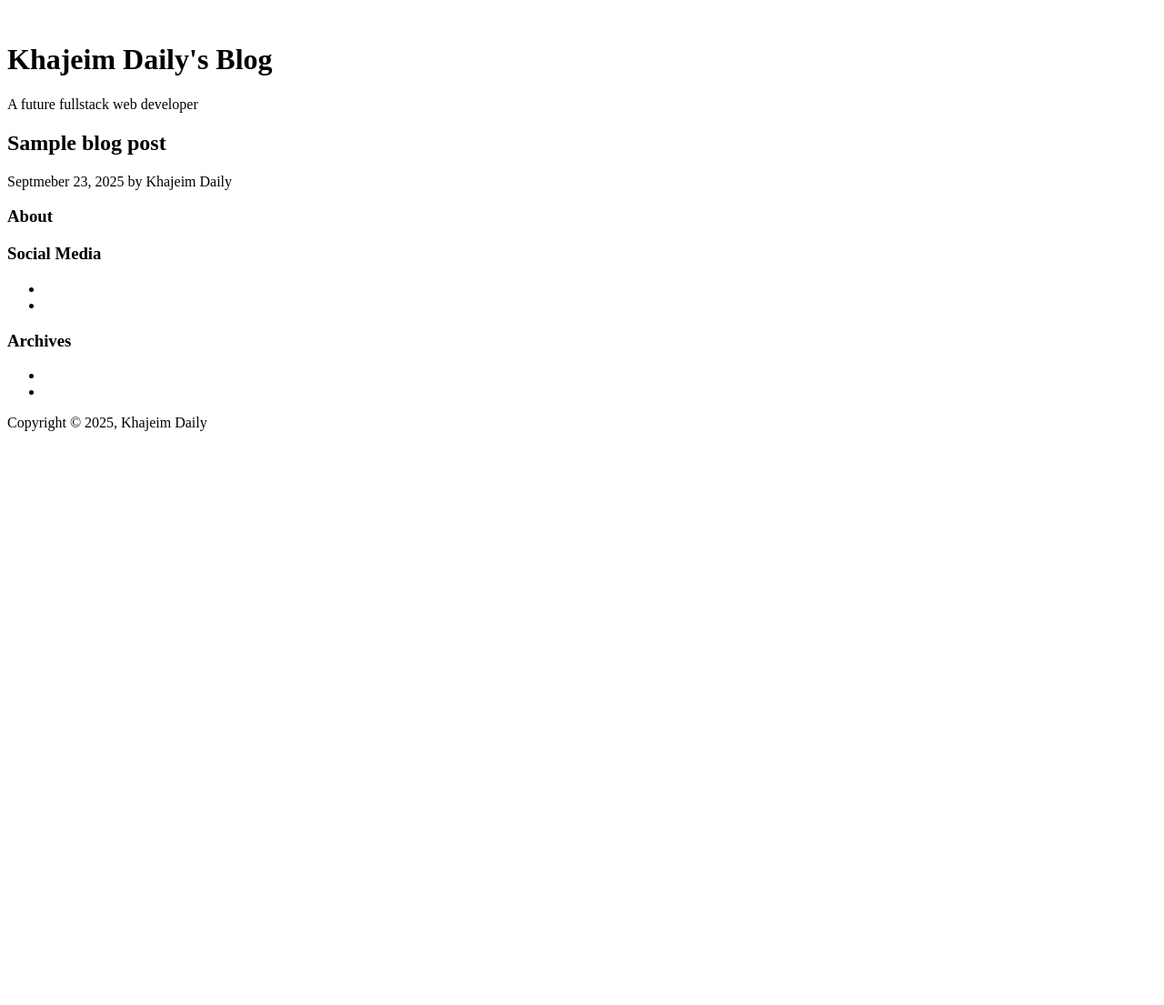
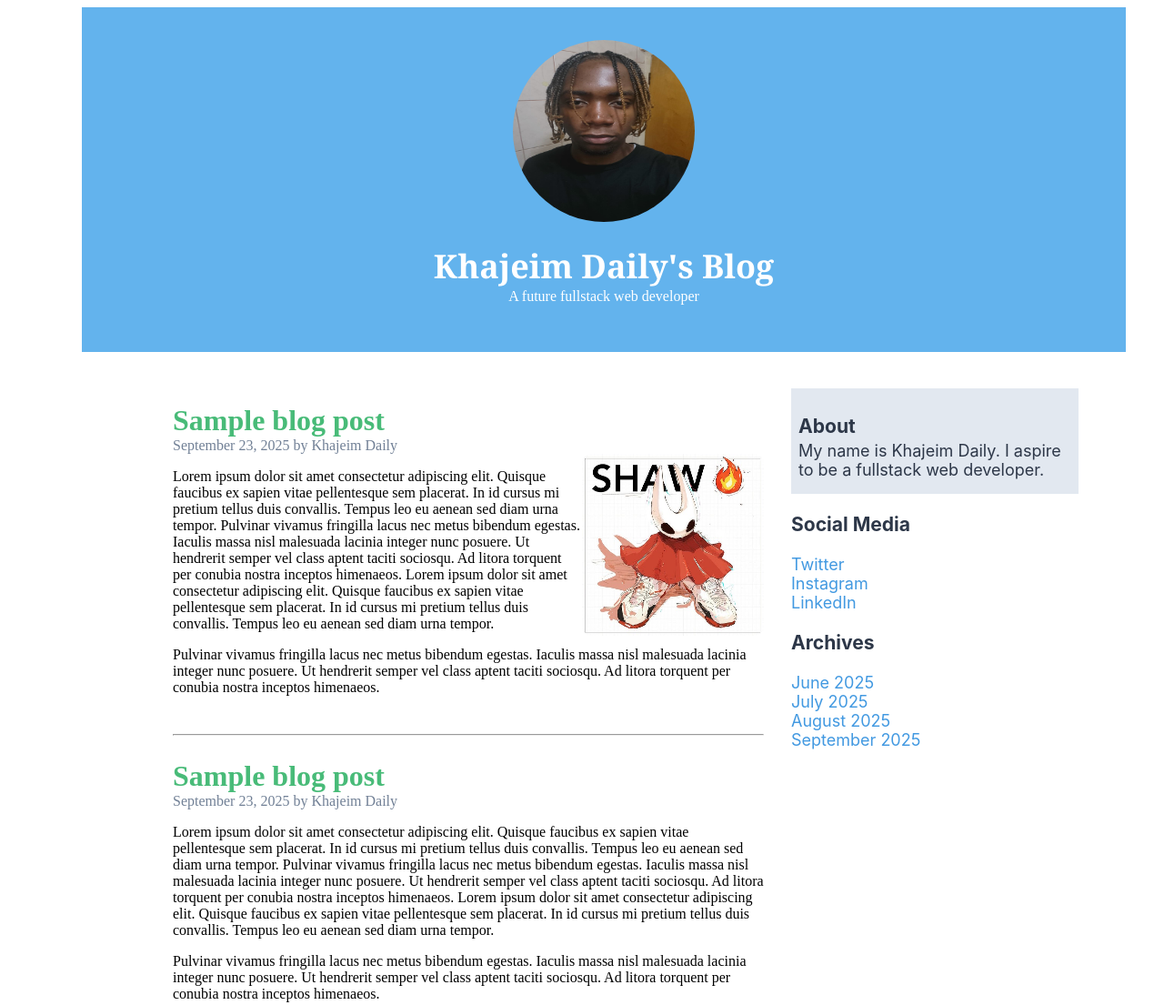
Before and after one commit to Jeimtax/info2180-lab2, a plain HTML site: page index.html in a window 1280 px wide. Shown: the top 1105 px of the page at 91% size. Before the commit the page ends 800 px from the top, so only its background shows below. Drawn offline with Linux system fonts and the light colour scheme.

Commit message:
Updated site with styling and images

```diff
--- a/index.html
+++ b/index.html
@@ -4,37 +4,69 @@
     <meta charset="UTF-8">
     <meta name="viewport" content="width=device-width, initial-scale=1.0">
     <title>INFO2180 Lab 2</title>
-    <!-- <link rel="stylesheet" href="./styles.css"> -->
+    <link rel="stylesheet" href="./styles.css">
 </head>
 <body>
     <div class="container">
         <header>
-            <img src="">
+            <img src="./images/pic.jpeg" class="title-img">
             <h1>Khajeim Daily's Blog</h1>
             <p>A future fullstack web developer</p>
         </header>
         <main>
         <!-- This will contain your blog posts -->
-            <h2 class="title"> Sample blog post</h2>
-            <p class="author">Septmeber 23, 2025 by Khajeim Daily</p>
+            <article>
+                <h2 class="title"> Sample blog post</h2>
+                <p class="author">September 23, 2025 by Khajeim Daily</p>
+                <img src="./images/shaw.jpg" class="wrap">
+                <p>Lorem ipsum dolor sit amet consectetur adipiscing elit. Quisque faucibus ex sapien vitae pellentesque sem placerat.
+                    In id cursus mi pretium tellus duis convallis. Tempus leo eu aenean sed diam urna tempor.
+                    Pulvinar vivamus fringilla lacus nec metus bibendum egestas. Iaculis massa nisl malesuada lacinia integer nunc posuere.
+                    Ut hendrerit semper vel class aptent taciti sociosqu. Ad litora torquent per conubia nostra inceptos himenaeos.
+                    Lorem ipsum dolor sit amet consectetur adipiscing elit. Quisque faucibus ex sapien vitae pellentesque sem placerat.
+                    In id cursus mi pretium tellus duis convallis. Tempus leo eu aenean sed diam urna tempor.
+                </p>
+                <p> Pulvinar vivamus fringilla lacus nec metus bibendum egestas. Iaculis massa nisl malesuada lacinia integer nunc posuere.
+                    Ut hendrerit semper vel class aptent taciti sociosqu. Ad litora torquent per conubia nostra inceptos himenaeos.
+                </p>
+            </article>
+            <br>
+            <hr>
+            <article>
+                <h2 class="title"> Sample blog post</h2>
+                <p class="author">September 23, 2025 by Khajeim Daily</p>
+                <p>Lorem ipsum dolor sit amet consectetur adipiscing elit. Quisque faucibus ex sapien vitae pellentesque sem placerat.
+                    In id cursus mi pretium tellus duis convallis. Tempus leo eu aenean sed diam urna tempor.
+                    Pulvinar vivamus fringilla lacus nec metus bibendum egestas. Iaculis massa nisl malesuada lacinia integer nunc posuere.
+                    Ut hendrerit semper vel class aptent taciti sociosqu. Ad litora torquent per conubia nostra inceptos himenaeos.
+                    Lorem ipsum dolor sit amet consectetur adipiscing elit. Quisque faucibus ex sapien vitae pellentesque sem placerat.
+                    In id cursus mi pretium tellus duis convallis. Tempus leo eu aenean sed diam urna tempor.
+                </p>
+                <p> Pulvinar vivamus fringilla lacus nec metus bibendum egestas. Iaculis massa nisl malesuada lacinia integer nunc posuere.
+                    Ut hendrerit semper vel class aptent taciti sociosqu. Ad litora torquent per conubia nostra inceptos himenaeos.
+            </article>
         </main>
         <aside>
         <!-- This will be your sidebar -->
-            <div>
+            <div class="about">
                 <h3>About</h3>
+                <p>My name is Khajeim Daily. I aspire to be a fullstack web developer.</p>
             </div>
-            <div>
+            <div class="social">
                 <h3>Social Media</h3>
                 <ul>
-                    <li></li>
-                    <li></li>
+                    <li><a href="">Twitter</a></li>
+                    <li><a href="">Instagram</a></li>
+                    <li><a href="">LinkedIn</a></li>
                 </ul>
             </div>
-            <div>
+            <div class="archive">
                 <h3>Archives</h3>
                 <ul>
-                    <li></li>
-                    <li></li>
+                    <li><a href="#">June 2025</a></li>
+                    <li><a href="#">July 2025</a></li>
+                    <li><a href="#">August 2025</a></li>
+                    <li><a href="#">September 2025</a></li>
                 </ul>
             </div>
         </aside>
--- a/styles.css
+++ b/styles.css
@@ -1,15 +1,99 @@
+.container{
+    display: grid;
+    grid-template-columns: minmax(0, 1fr) 320px;
+    grid-template-rows: auto 1fr auto;
+    gap: 30px;
+    margin: 0 auto;
+    max-width: 1100px;
+}
+
+.title-img{
+    height: 200px;
+    width: 200px;
+    border-radius: 200px;
+}
+
+
 header{
+    grid-column: 1/3;
+    width: 100%;
     display:flex;
-    justify-content:center;
+    flex-direction: column;
+    justify-content: center;
+    align-items: center;
     background-color: #63B3ED;
     color: #FFFFFF;
-    padding: 10px;
+    padding: 36px 24px;
+
 }
 
-h1{
+header h1{
     font-size: 36px;
     font-family: Georgia, 'Times New Roman', Times, serif;
+    margin-bottom: 0px;
 }
+
+header p{
+    margin-top: 0px;
+}
+
+main{
+    grid-column: 1;
+    grid-row: 2;
+    margin-left: 100px;
+}
+
+.wrap{
+    width: 200px;
+    height: 200px;
+    float: right;
+    border-radius: 10px;
+}
+
+aside{
+    grid-column: 2;
+    grid-row: 2;
+    font-size: 18px;
+    color: #2D3748;
+    font-family: "apple-system",BlinkMacSystemFont,"Segoe UI",Roboto,"Helvetica Neue",Arial,"Noto Sans","sans-serif";
+}
+
+.about{
+    height: 100px;
+    width: 300px;
+    padding: 8px;
+    margin-top: 10px;
+    background-color: #E2E8F0;
+}
+
+.about h3{
+    margin-bottom: 4px;
+}
+.about p{
+    margin-top: 0px;
+}
+
+ul{
+    list-style-type: none;
+    padding-left: 0;
+}
+
+a{
+    text-decoration: none;
+    color: #4299E1;
+}
+
+
+footer{
+    grid-column: 1/3;
+    width: 100%;
+    background-color: #2C5282;
+    color: #FFFFFF;
+    text-indent: 100px;
+}
+
+
+
 
 .title{
     font-size: 32px;
@@ -21,7 +105,3 @@ h1{
     color: #718096;
     margin: auto;
 }
-footer{
-    background-color: #2C5282;
-    color: #FFFFFF;
-}
```
Also changed, not shown: images/pic.jpeg (added), images/shaw.jpg (added).
